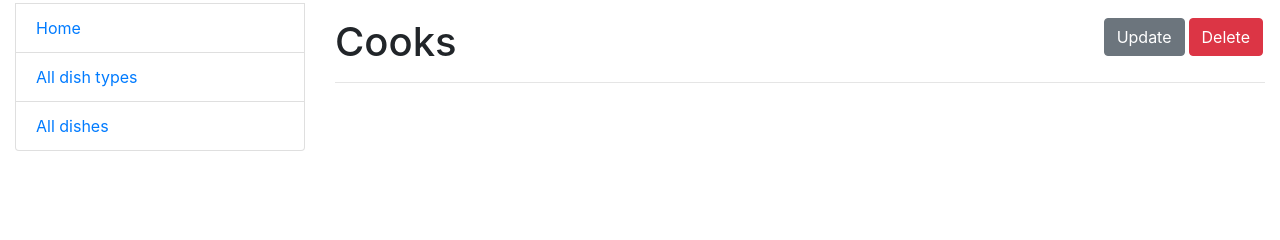
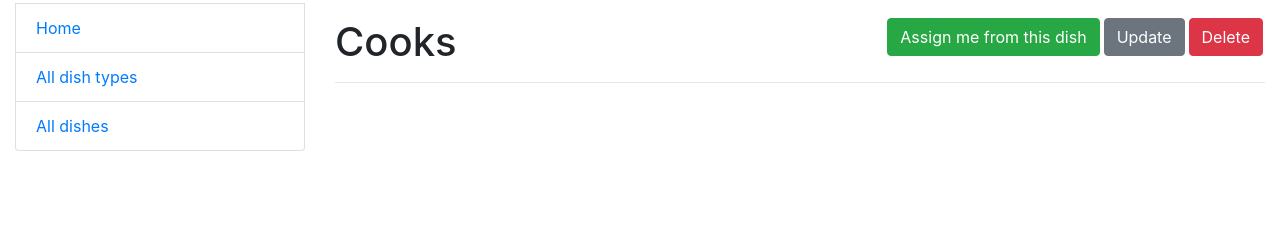
Before and after one commit to Dmitriy527/restaurant-kitchen-mate, a Django app: template templates/kitchen/dish_detail.html in a window 1280 px wide. Shown: the part 90-330 px from the top of the page. Run offline with Django 5.2, Linux system fonts and the light colour scheme; the template is opened without the code that fills it, so the values that code supplies are empty; some libraries are stand-ins or nearby versions.

Commit message:
Adding a link button 'Delete me from this dish' and 'Assign me from this dish' depending on whether a user is added or not

```diff
--- a/templates/kitchen/dish_detail.html
+++ b/templates/kitchen/dish_detail.html
@@ -15,6 +15,16 @@
     <a href="{% url "kitchen_core:dish-update" pk=dish.id %}" class="btn btn-secondary link-to-page">
       Update
     </a>
+
+    {% if dish in user.dishes.all %}
+      <a href="{% url "kitchen_core:switch-assign-cook" pk=dish.id %}" class="btn btn-danger link-to-page">
+        Delete me from this dish
+      </a>
+    {% else %}
+      <a href="{% url "kitchen_core:switch-assign-cook" pk=dish.id %}" class="btn btn-success link-to-page">
+        Assign me from this dish
+      </a>
+    {% endif %}
   </h1>
   <hr>
   <ul>
```
